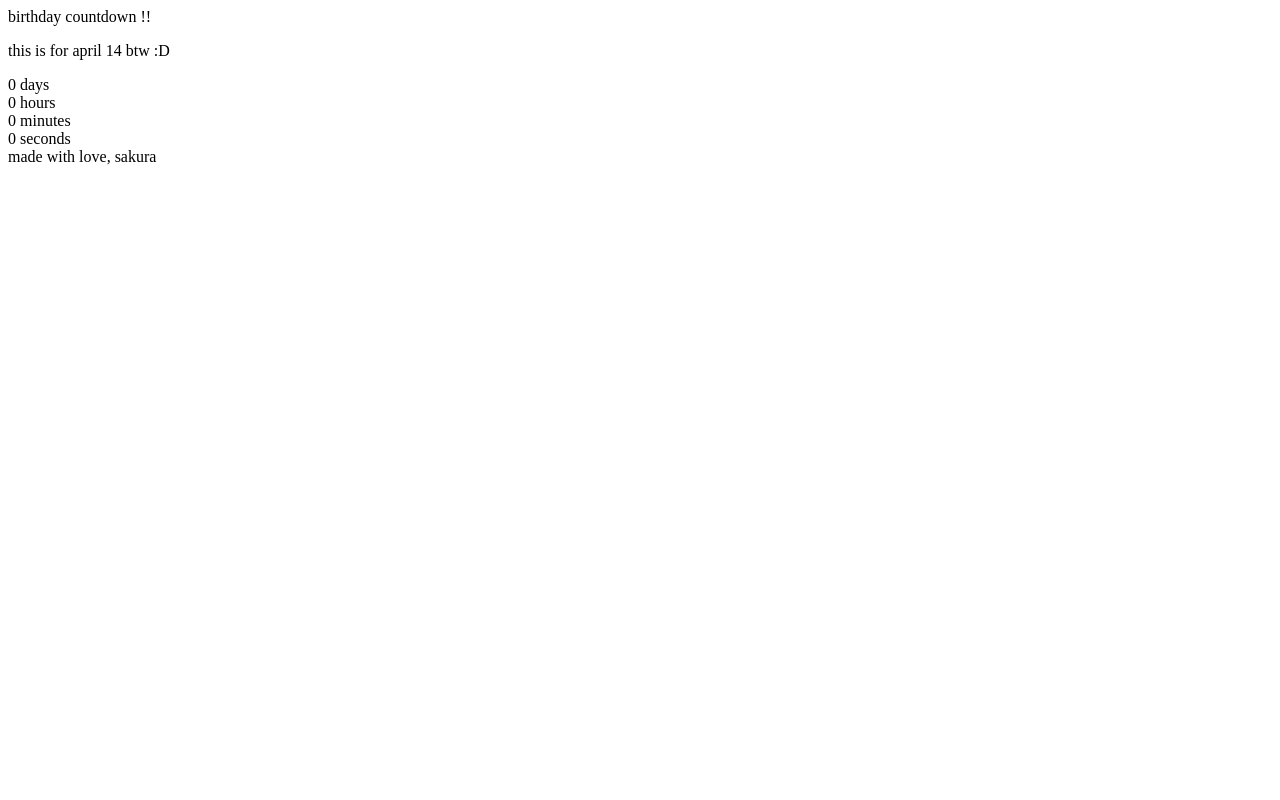
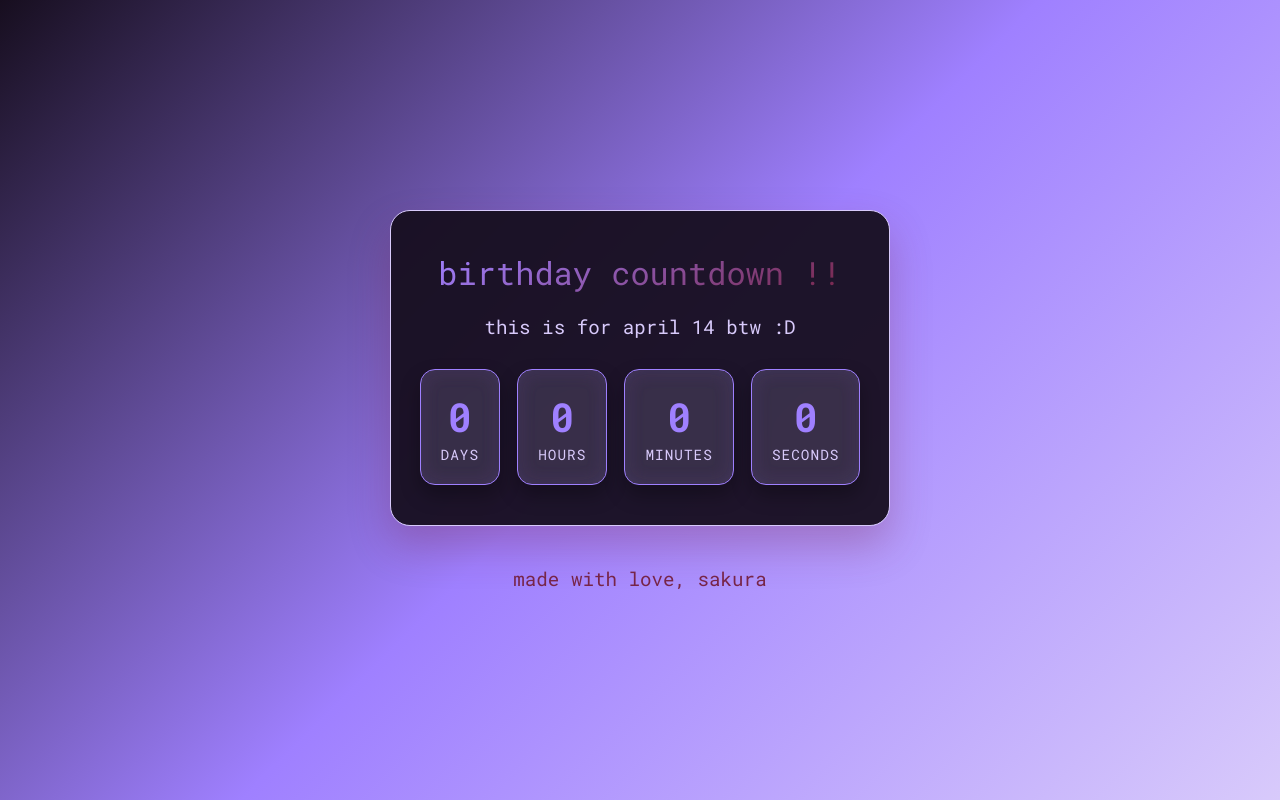
Before and after one commit to drifting-tempest/birthday_countdown, a plain HTML site: page index.html in a window 1280 px wide. Drawn offline with Linux system fonts and the light colour scheme.

Commit message:
finished w the majority of css design (trying out some gradiants for the first timee :DD )

```diff
--- a/index.html
+++ b/index.html
@@ -4,8 +4,8 @@
     <head>
         <meta charset="UTF-8">
         <meta name="viewport" content="width=device-width, initial-scale=1.0">
-        <title>bday countdown</title>
-        <link rel="stylesheet" href="">
+        <title>birthday countdown</title>
+        <link rel="stylesheet" href="style.css">
     </head>
 
     <div class="card">
--- /dev/null
+++ b/style.css
@@ -0,0 +1,97 @@
+@import url('https://fonts.googleapis.com/css2?family=Roboto+Mono:wght@400;700&display=swap');
+
+:root {
+    --soft-periwinkle: #9f80ff;
+    --midnight-violet: #170E1F;
+    --periwinkle: #D8CAFB;
+    --dark-raspberry: #772548;
+}
+
+* {
+    box-sizing: border-box;
+    margin: 0;
+    padding: 0;
+}
+
+body {
+    font-family: 'Roboto Mono', monospace;
+    background: linear-gradient(135deg, var(--midnight-violet) 0%, var(--soft-periwinkle) 50%, var(--periwinkle) 100%);
+    min-height: 100vh;
+    display: flex;
+    flex-direction: column;
+    justify-content: center;
+    align-items: center;
+    padding: 20px;
+}
+
+.card {
+    background: rgba(23, 14, 31, 0.95);
+    padding: 40px 20px;
+    border-radius: 20px;
+    box-shadow: 0 20px 40px rgba(119, 37, 72, 0.3);
+    text-align: center;
+    max-width: 500px;
+    width: 100%;
+    border: 1px solid var(--periwinkle);
+}
+
+.card h {
+    font-size: 2rem;
+    margin-bottom: 10px;
+    background: linear-gradient(150deg, var(--soft-periwinkle), var(--dark-raspberry));
+    -webkit-background-clip: text;
+    -webkit-text-fill-color: transparent;
+    background-clip: text;
+}
+
+.card p {
+    font-size: 1.2rem;
+    margin-bottom: 30px;
+    margin-top: 20px;
+    color: var(--periwinkle);
+}
+
+.timer {
+    display: flex;
+    justify-content: space-around;
+}
+
+.box {
+    background: rgba(216, 202, 251, 0.15);
+    padding: 20px;
+    border-radius: 15px;
+    box-shadow: 0 10px 20px rgba(0,0,0,0.3), inset 0 0 20px rgba(159, 128, 255, 0.1);
+    min-width: 80px;
+    transition: all 0.3s ease;
+    border: 1px solid var(--soft-periwinkle);
+    backdrop-filter: blur(10px);
+}
+
+.box:hover {
+    transform: scale(1.05);
+    box-shadow: 0 15px 30px rgba(119, 37, 72, 0.4), inset 0 0 30px rgba(159, 128, 255, 0.3);
+    background: rgba(216, 202, 251, 0.25);
+}
+
+.num {
+    display: block;
+    font-size: 2.5rem;
+    font-weight: 700;
+    color: var(--soft-periwinkle);
+}
+
+.label {
+    font-size: 0.9rem;
+    color: var(--periwinkle);
+    text-transform: uppercase;
+    letter-spacing: 1px;
+}
+
+.footer-div {
+    margin-top: 40px;
+}
+
+.footer {
+    color: var(--dark-raspberry);
+    font-size: 1.2rem;
+}
```
